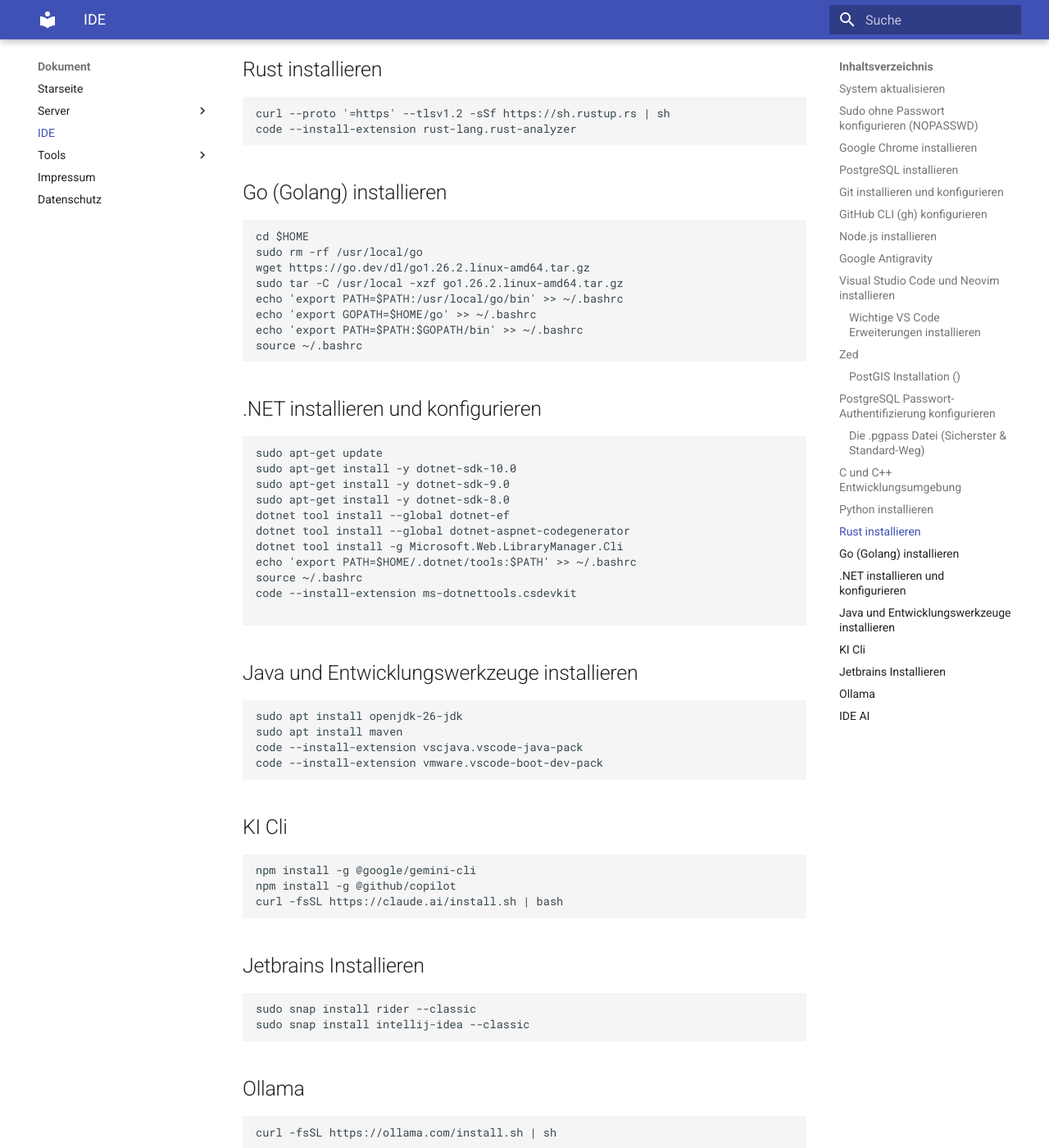
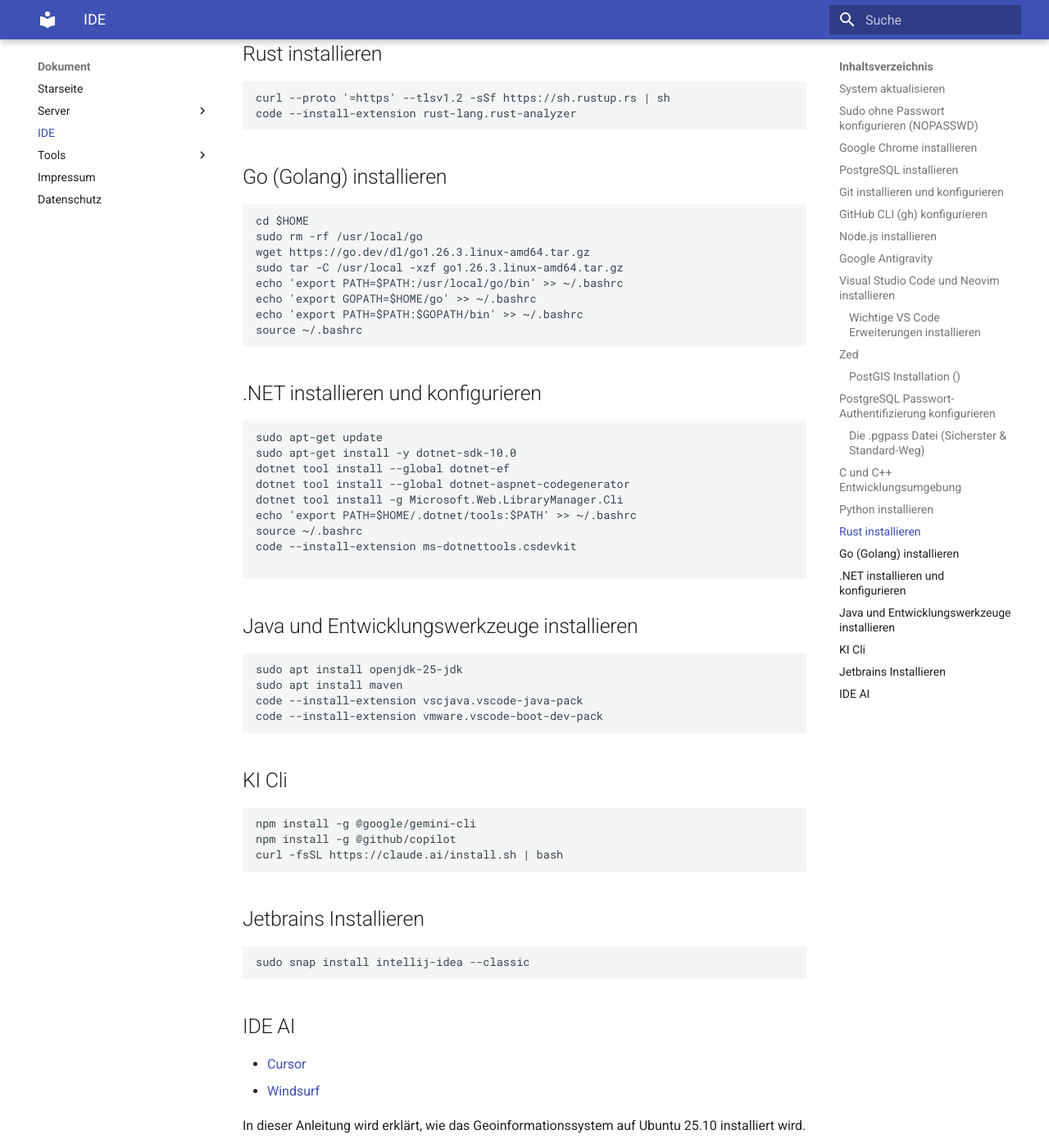
Before and after one commit to thorstenkloehn/dokument, an MkDocs documentation site: the page built from docs/IDE/index.md, in a window 1280 px wide and 1400 px high, scrolled down 4091 px. Shown: the whole window at 82% size. Built offline with MkDocs 1.6.1 and Material for MkDocs 9.7.7, drawn with Linux system fonts in a browser that asks for light colours; some of the changed text lies outside the part shown.

Commit message:
Dokumentation: Aktualisierung der Go-Version und Anpassung der .NET SDK-Installation

````diff
--- a/docs/IDE/index.md
+++ b/docs/IDE/index.md
@@ -114,7 +114,6 @@
 code --install-extension GitHub.copilot
 code --install-extension anthropic.claude-code
 code --install-extension Google.gemini-cli-vscode-ide-companion
-code --install-extension formulahendry.acp-client
 ```
 ## Zed
 ```
@@ -202,8 +201,8 @@
 ```bash
 cd $HOME
 sudo rm -rf /usr/local/go
-wget https://go.dev/dl/go1.26.2.linux-amd64.tar.gz
-sudo tar -C /usr/local -xzf go1.26.2.linux-amd64.tar.gz
+wget https://go.dev/dl/go1.26.3.linux-amd64.tar.gz
+sudo tar -C /usr/local -xzf go1.26.3.linux-amd64.tar.gz
 echo 'export PATH=$PATH:/usr/local/go/bin' >> ~/.bashrc
 echo 'export GOPATH=$HOME/go' >> ~/.bashrc
 echo 'export PATH=$PATH:$GOPATH/bin' >> ~/.bashrc
@@ -217,8 +216,6 @@
 ```bash
 sudo apt-get update
 sudo apt-get install -y dotnet-sdk-10.0
-sudo apt-get install -y dotnet-sdk-9.0
-sudo apt-get install -y dotnet-sdk-8.0
 dotnet tool install --global dotnet-ef
 dotnet tool install --global dotnet-aspnet-codegenerator
 dotnet tool install -g Microsoft.Web.LibraryManager.Cli
@@ -232,7 +229,7 @@
 ## Java und Entwicklungswerkzeuge installieren
 
 ```bash
-sudo apt install openjdk-26-jdk
+sudo apt install openjdk-25-jdk
 sudo apt install maven
 code --install-extension vscjava.vscode-java-pack
 code --install-extension vmware.vscode-boot-dev-pack
@@ -245,13 +242,9 @@
 ```
 ## Jetbrains Installieren
 ```
-sudo snap install rider --classic
 sudo snap install intellij-idea --classic
 ```
-## Ollama
-```
-curl -fsSL https://ollama.com/install.sh | sh
-```
+
 ## IDE AI
 * [Cursor](https://cursor.com)
 * [Windsurf](https://windsurf.ai)
````
